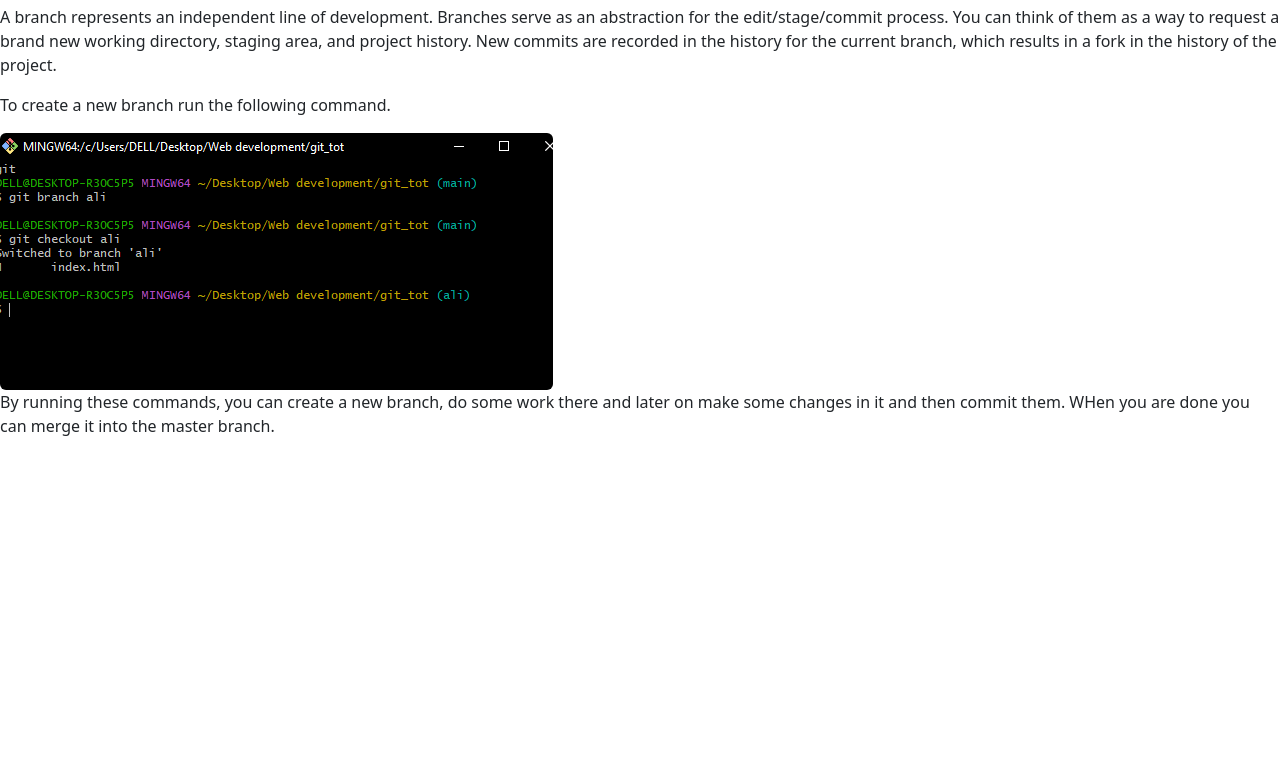
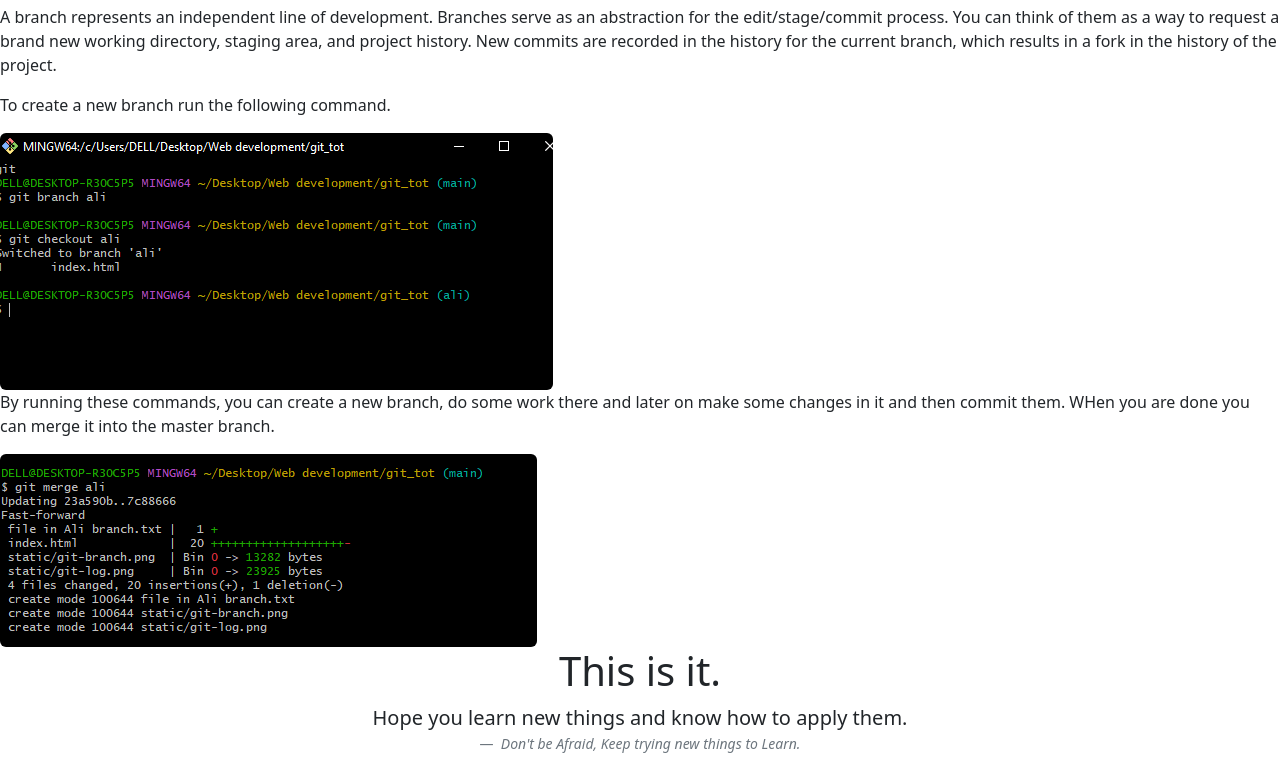
Before and after one commit to bcsf19a025/forPractice, a website: page index.html in a window 1280 px wide. Shown: the part 5560-6330 px from the top of the page. Before the commit the page ends 6014 px from the top, so only its background shows below. Drawn offline with nearby package versions, Linux system fonts and the light colour scheme.

Commit message:
git merge done

```diff
--- a/index.html
+++ b/index.html
@@ -191,5 +191,16 @@
     By running these commands, you can create a new branch, do some work there and later on make some changes in it and then commit
     them. WHen you are done you can merge it into the master branch.
   </p>
+  <img src="/static/git-merge.bmp" class="rounded float-left" alt="Git Merge">
+
+  <h1 class="text-center">This is it.</h1>
+    <figure class="text-center">
+      <blockquote class="blockquote">
+        <p>Hope you learn new things and know how to apply them.</p>
+      </blockquote>
+      <figcaption class="blockquote-footer">
+        <cite title="Source Title">Don't be Afraid, Keep trying new things to Learn.</cite>
+      </figcaption>
+    </figure>
 </body>
 </html>
```
Also changed, not shown: static/git-merge.bmp (added).
